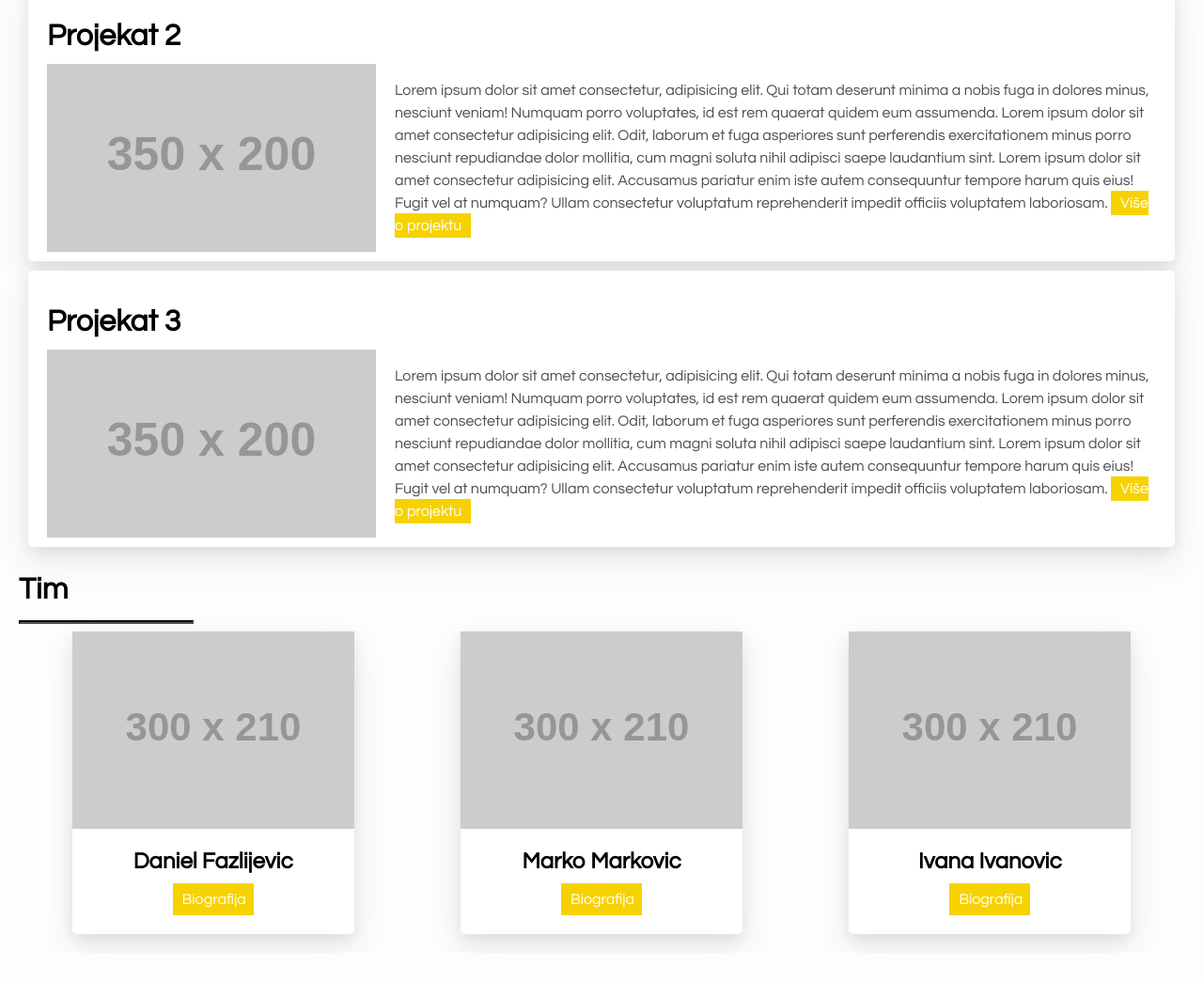
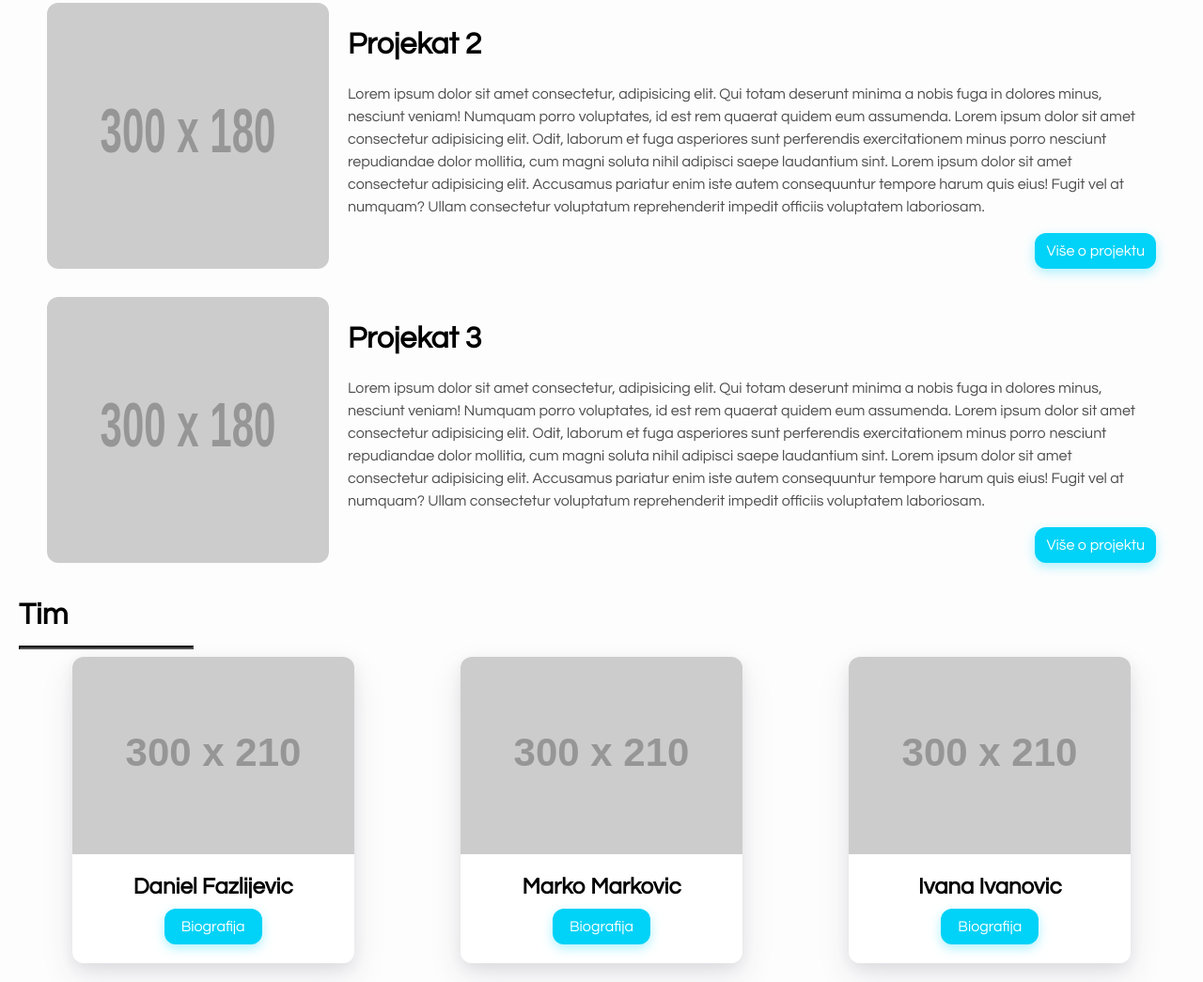
Before and after one commit to danielfazlijevic/s2s-sajt, a plain HTML site: page index.html in a window 1280 px wide. Shown: the part 1437-2482 px from the top of the page at 94% size. Before the commit the page ends 2451 px from the top, so only its background shows below. Drawn offline with Linux system fonts and the light colour scheme; placeholder pictures from the web are drawn by us.

Commit message:
projekti redizajn

```diff
--- a/index.html
+++ b/index.html
@@ -79,56 +79,69 @@
 			<h1>Projekti</h1>
 			<hr align='left'>
 			<div class="projekat">
-				<h1>Projekat 1</h1>
+
+				<img src="https://via.placeholder.com/300x180" alt="">
 				<div>
-					<img src="https://via.placeholder.com/350x200" alt="">
+					<h1>Projekat 1</h1>
 					<p>Lorem ipsum dolor sit amet consectetur, adipisicing elit. Qui totam
 						deserunt minima a nobis fuga in dolores minus, nesciunt veniam! Numquam
 						porro voluptates, id est rem quaerat quidem eum assumenda. Lorem ipsum
 						dolor sit amet consectetur adipisicing elit. Odit, laborum et fuga
 						asperiores sunt perferendis exercitationem minus porro nesciunt
 						repudiandae dolor mollitia, cum magni soluta nihil adipisci saepe
-						laudantium sint. Lorem ipsum dolor sit amet consectetur adipisicing elit.
+						laudantium sint. Lorem ipsum dolor sit amet consectetur adipisicing
+						elit.
 						Accusamus pariatur enim iste autem consequuntur tempore harum quis eius!
 						Fugit vel at numquam? Ullam consectetur voluptatum reprehenderit impedit
-						officiis voluptatem laboriosam. <a class='button' href="#projekat">Više
-							o projektu</a></p>
+						officiis voluptatem laboriosam. </p>
+					<a class='button' href="#projekat">Više
+						o projektu</a>
 				</div>
+
 			</div>
 			<div class="projekat">
-				<h1>Projekat 2</h1>
+
+				<img src="https://via.placeholder.com/300x180" alt="">
 				<div>
-					<img src="https://via.placeholder.com/350x200" alt="">
+					<h1>Projekat 2</h1>
 					<p>Lorem ipsum dolor sit amet consectetur, adipisicing elit. Qui totam
 						deserunt minima a nobis fuga in dolores minus, nesciunt veniam! Numquam
 						porro voluptates, id est rem quaerat quidem eum assumenda. Lorem ipsum
 						dolor sit amet consectetur adipisicing elit. Odit, laborum et fuga
 						asperiores sunt perferendis exercitationem minus porro nesciunt
 						repudiandae dolor mollitia, cum magni soluta nihil adipisci saepe
-						laudantium sint. Lorem ipsum dolor sit amet consectetur adipisicing elit.
+						laudantium sint. Lorem ipsum dolor sit amet consectetur adipisicing
+						elit.
 						Accusamus pariatur enim iste autem consequuntur tempore harum quis eius!
 						Fugit vel at numquam? Ullam consectetur voluptatum reprehenderit impedit
-						officiis voluptatem laboriosam. <a class='button' href="#projekat">Više
-							o projektu</a></p>
+						officiis voluptatem laboriosam. </p>
+					<a class='button' href="#projekat">Više
+						o projektu</a>
 				</div>
+
 			</div>
 			<div class="projekat">
-				<h1>Projekat 3</h1>
+
+				<img src="https://via.placeholder.com/300x180" alt="">
 				<div>
-					<img src="https://via.placeholder.com/350x200" alt="">
+					<h1>Projekat 3</h1>
 					<p>Lorem ipsum dolor sit amet consectetur, adipisicing elit. Qui totam
 						deserunt minima a nobis fuga in dolores minus, nesciunt veniam! Numquam
 						porro voluptates, id est rem quaerat quidem eum assumenda. Lorem ipsum
 						dolor sit amet consectetur adipisicing elit. Odit, laborum et fuga
 						asperiores sunt perferendis exercitationem minus porro nesciunt
 						repudiandae dolor mollitia, cum magni soluta nihil adipisci saepe
-						laudantium sint. Lorem ipsum dolor sit amet consectetur adipisicing elit.
+						laudantium sint. Lorem ipsum dolor sit amet consectetur adipisicing
+						elit.
 						Accusamus pariatur enim iste autem consequuntur tempore harum quis eius!
 						Fugit vel at numquam? Ullam consectetur voluptatum reprehenderit impedit
-						officiis voluptatem laboriosam. <a class='button' href="#projekat">Više
-							o projektu</a> </p>
+						officiis voluptatem laboriosam. </p>
+					<a class='button' href="#projekat">Više
+						o projektu</a>
 				</div>
+
 			</div>
+
 
 		</div>
 		<div class="tim">
@@ -139,21 +152,21 @@
 					<img src="https://via.placeholder.com/300x210" alt="">
 					<div class="info">
 						<h2>Daniel Fazlijevic</h2>
-						<a href="">Biografija</a>
+						<a class='button' href="">Biografija</a>
 					</div>
 				</div>
 				<div class="clan">
 					<img src="https://via.placeholder.com/300x210" alt="">
 					<div class="info">
 						<h2>Marko Markovic</h2>
-						<a href="">Biografija</a>
+						<a class='button' href="">Biografija</a>
 					</div>
 				</div>
 				<div class="clan">
 					<img src="https://via.placeholder.com/300x210" alt="">
 					<div class="info">
 						<h2>Ivana Ivanovic</h2>
-						<a href="">Biografija</a>
+						<a class='button' href="">Biografija</a>
 					</div>
 				</div>
 			</div>
--- a/style.css
+++ b/style.css
@@ -15,7 +15,7 @@ body {
 }
 
 .jumbotron {
-	background-image: linear-gradient(rgba(53, 37, 2, 0.82), rgba(255, 174, 0, 0.5)), url('./img/hero.jpg');
+	background-image: linear-gradient(rgba(0, 49, 112, 0.829), rgba(43, 160, 255, 0.5)), url('./img/hero.jpg');
 	width: 100%;
 	padding: 50px;
 	padding-bottom: 8%;
@@ -106,21 +106,27 @@ body {
 }
 
 .projekat {
-	background-color: white;
+	/* background-color: white; */
 	padding: 10px 20px;
 	margin: 10px;
-	box-shadow: 0 15px 35px rgba(50, 50, 93, .1), 0 5px 15px rgba(0, 0, 0, .07);
+	/* box-shadow: 0 15px 35px rgba(50, 50, 93, .1), 0 5px 15px rgba(0, 0, 0, .07); */
 	border-radius: 5px;
 }
 
-.projekat>div {
+.projekat {
 	display: flex;
 	justify-content: space-between;
 }
 
-.projekat p {
+.projekat>div {
 	padding-left: 20px;
 }
+
+.projekat a {
+	float: right;
+}
+
+
 
 .clanovi {
 	display: flex;
@@ -130,9 +136,21 @@ body {
 .clan {
 	background-color: white;
 	box-shadow: 0 15px 35px rgba(50, 50, 93, .1), 0 5px 15px rgba(0, 0, 0, .07);
-	border-radius: 5px;
+	border-radius: 12px;
 	cursor: pointer;
 	transition: 0.6s;
+}
+
+.clan img {
+	border-top-right-radius: 12px;
+	border-top-left-radius: 12px;
+}
+
+.clan a {
+	display: block;
+	margin: 0 auto;
+	width: 40%;
+	text-align: center;
 }
 
 h1 {
@@ -152,21 +170,20 @@ h1 {
 	padding: 5px 20px 20px;
 }
 
-.info a {
-	text-decoration: none;
-	background-color: #f7d201;
-	padding: 5px 10px;
-	color: #fff;
-	display: block;
-	max-width: 33%;
-	margin: 0 auto;
-}
+
 
 .button {
 	text-decoration: none;
-	background-color: #f7d201;
+	background-color: #01d2f7;
 	color: white;
-	padding: 5px 10px;
+	padding: 7px 12px;
+	border-radius: 12px;
+	box-shadow: 0 4px 12px rgba(118, 234, 255, 0.6);
+	transition: 0.6s;
+}
+
+.button:hover {
+	box-shadow: 0 7px 15px rgba(118, 234, 255, 0.6);
 }
 
 .text-faded,
@@ -182,6 +199,10 @@ hr {
 
 }
 
+.projekat img {
+	border-radius: 12px;
+	max-height: 100%;
+}
 
 @media only screen and (max-width: 768px) {
 	.jumbotron {
```
